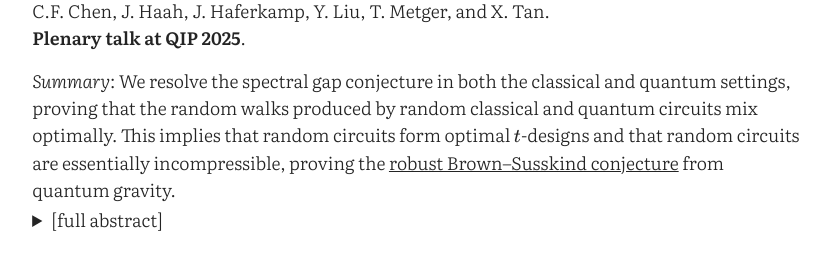
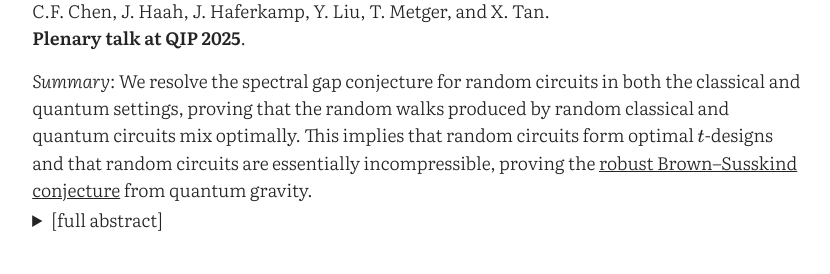
Before and after one commit to tonymetger/tonymetger.github.io, a plain HTML site: page index.html in a window 1280 px wide. Shown: the part 499-773 px from the top of the page, without its empty margins (223-1053 px from the left). Drawn offline with nearby package versions, Linux system fonts and the light colour scheme.

Commit message:
Minor edit

```diff
--- a/index.html
+++ b/index.html
@@ -152,7 +152,7 @@ My work focuses on the interplay between quantum mechanics, theoretical computer
 <p><strong><a href="https://arxiv.org/abs/2406.07478" target="_blank" >Incompressibility and spectral gaps of random circuits</a></strong><br>
 C.F. Chen, J. Haah, J. Haferkamp, Y. Liu, T. Metger, and X. Tan.<br>
 <strong>Plenary talk at QIP 2025</strong>.</p>
-<p><em>Summary</em>: We resolve the spectral gap conjecture in both the classical and quantum settings, proving that the random walks produced by random classical and quantum circuits mix optimally. This implies that random circuits form optimal $t$-designs and that random circuits are essentially incompressible, proving the <a href="https://arxiv.org/abs/1701.01107" target="_blank" >robust Brown&ndash;Susskind conjecture</a> from quantum gravity.</p>
+<p><em>Summary</em>: We resolve the spectral gap conjecture for random circuits in both the classical and quantum settings, proving that the random walks produced by random classical and quantum circuits mix optimally. This implies that random circuits form optimal $t$-designs and that random circuits are essentially incompressible, proving the <a href="https://arxiv.org/abs/1701.01107" target="_blank" >robust Brown&ndash;Susskind conjecture</a> from quantum gravity.</p>
 <details> <summary>[full abstract]</summary>
 <p>Random reversible and quantum circuits form random walks on the alternating group $\mathrm{Alt}(2^n)$ and unitary group $\mathrm{SU}(2^n)$, respectively, with each random gate as one step of the walk. Existing bounds on the spectral gap for the $t$-th moment of these random walks have inverse-polynomial dependence in both $n$ and $t$. We prove that the gap for random reversible circuits is $\Omega(n^{-3})$ for all $t\geq 1$, and the gap for random quantum circuits is $\Omega(n^{-3})$ for $t \leq \Theta(2^{n/2})$. Importantly, these gaps are independent of $t$ in the respective regimes. We can further improve both gaps to $n^{-1}/\mathrm{polylog}(n, t)$ for $t \leq 2^{\Theta(n)}$, which is tight up to polylog factors in $n$ and $t$. Our spectral gap results have a number of consequences:</p>
 <ol>
```
